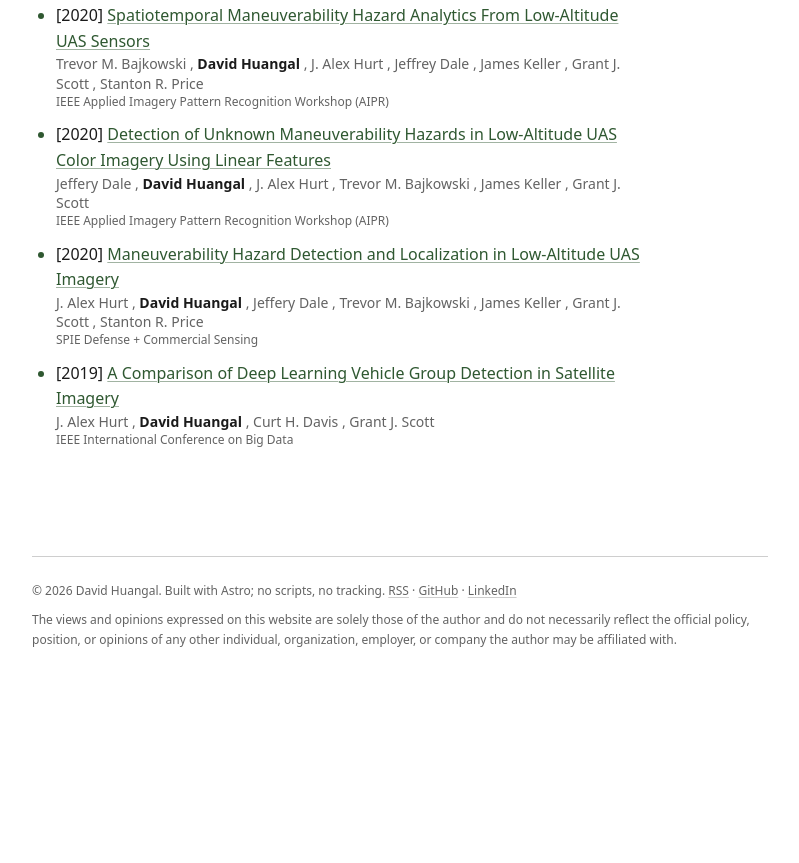
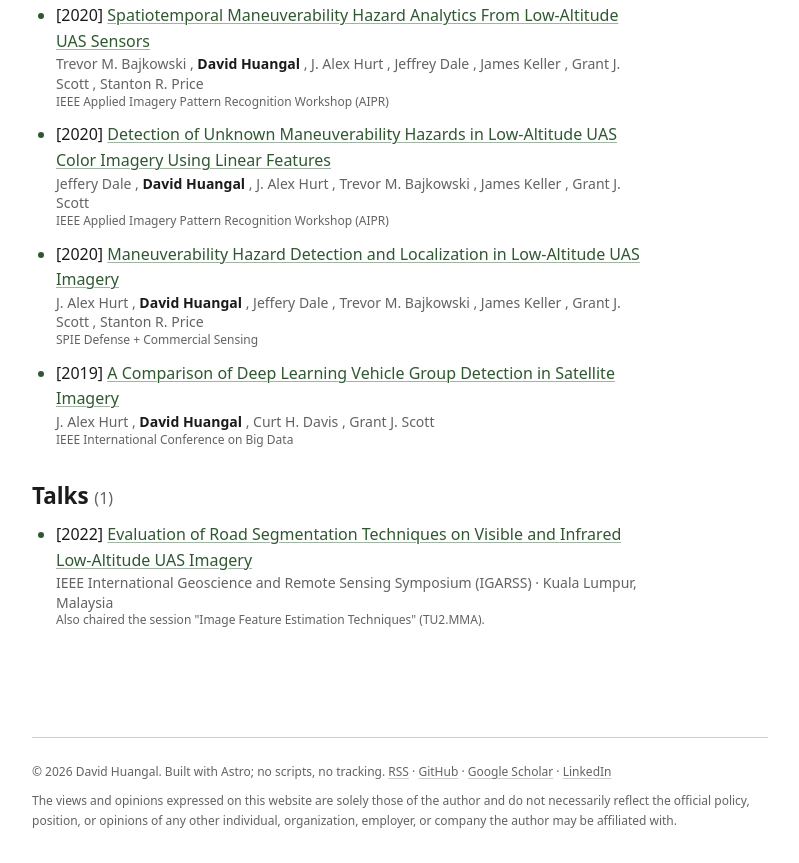
Before and after one commit to davidhuangal/davidhuangal.github.io, an Astro site: page /publications in a window 1280 px wide. Shown: the part 1401-2264 px from the top of the page, without its empty margins (240-1039 px from the left). Before the commit the page ends 2084 px from the top, so only its background shows below. Built offline with nearby package versions, Linux system fonts and the light colour scheme; Astro itself is replaced by a stand-in of ours.

Commit message:
feat: add talks section and Scholar/email links (#13)

```diff
--- /dev/null
+++ b/src/data/talks.ts
@@ -0,0 +1,20 @@
+export interface Talk {
+  title: string;
+  event: string;
+  location: string;
+  year: number;
+  url: string;
+  /** Session chairing, panels, or other roles beyond the talk itself. */
+  note?: string;
+}
+
+export const talks: Talk[] = [
+  {
+    title: 'Evaluation of Road Segmentation Techniques on Visible and Infrared Low-Altitude UAS Imagery',
+    event: 'IEEE International Geoscience and Remote Sensing Symposium (IGARSS)',
+    location: 'Kuala Lumpur, Malaysia',
+    year: 2022,
+    url: 'https://www.igarss2022.org/view_session.php?SessionID=1050',
+    note: 'Also chaired the session "Image Feature Estimation Techniques" (TU2.MMA).',
+  },
+];
--- a/src/layouts/Base.astro
+++ b/src/layouts/Base.astro
@@ -59,6 +59,7 @@ const year = new Date().getFullYear();
           © {year} David Huangal. Built with Astro; no scripts, no tracking.
           <a href="/rss.xml">RSS</a> ·
           <a href="https://github.com/davidhuangal">GitHub</a> ·
+          <a href="https://scholar.google.com/citations?user=C8obXZcAAAAJ&hl=en">Google Scholar</a> ·
           <a href="https://www.linkedin.com/in/david-huangal/">LinkedIn</a>
         </p>
         <p>
--- a/src/pages/publications.astro
+++ b/src/pages/publications.astro
@@ -1,6 +1,7 @@
 ---
 import Base from '../layouts/Base.astro';
 import { publications } from '../data/publications';
+import { talks } from '../data/talks';
 
 const firstAuthor = publications.filter((p) => p.firstAuthor);
 const coAuthor = publications.filter((p) => !p.firstAuthor);
@@ -43,6 +44,22 @@ const sections = [
       </section>
     ))
   }
+  <section aria-labelledby="h-talks">
+    <h2 id="h-talks">Talks <span class="count tnum muted">({talks.length})</span></h2>
+    <ol class="doc-list">
+      {
+        talks.map((talk) => (
+          <li>
+            <span class="tnum">[{talk.year}]</span> <a href={talk.url}>{talk.title}</a>
+            <span class="sub-line">
+              {talk.event} · {talk.location}
+            </span>
+            {talk.note && <span class="sub-line venue">{talk.note}</span>}
+          </li>
+        ))
+      }
+    </ol>
+  </section>
 </Base>
 
 <style>
```
Also changed, not shown: src/pages/index.astro (+4 -3 lines).
